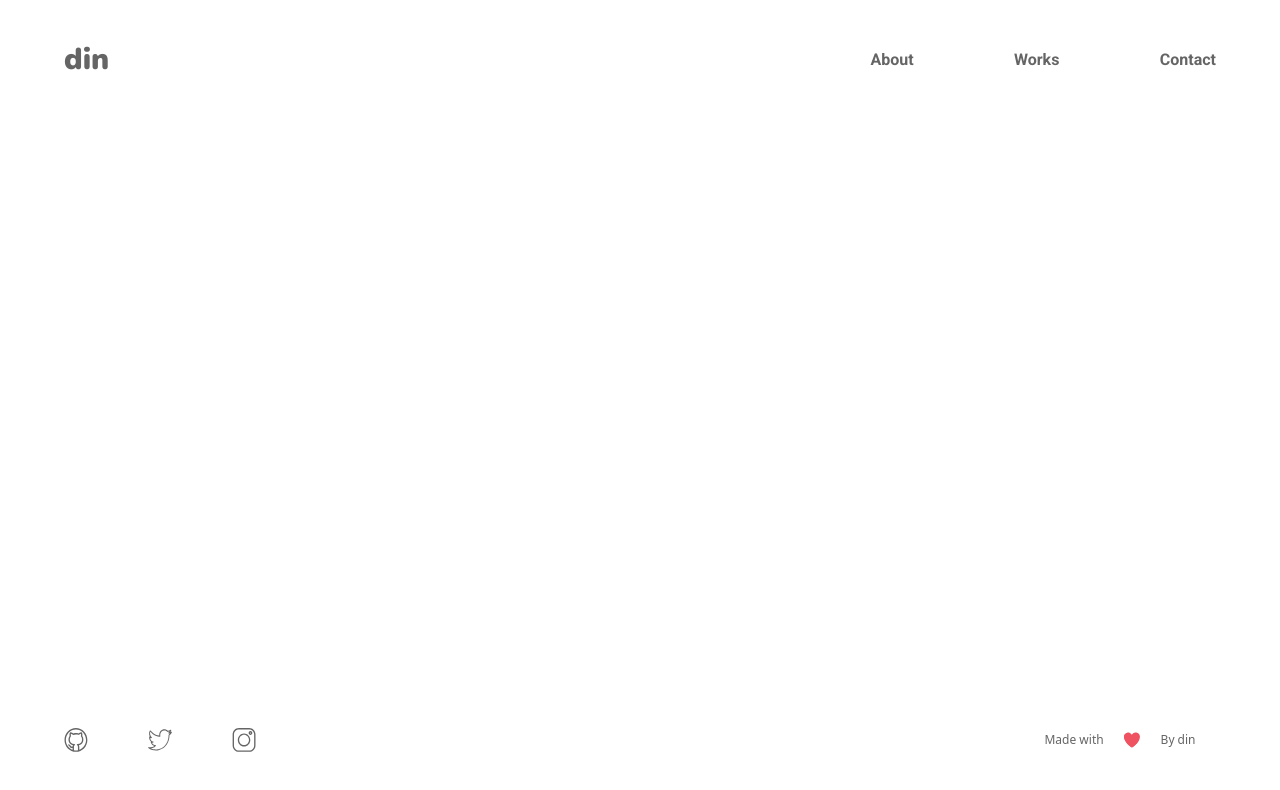
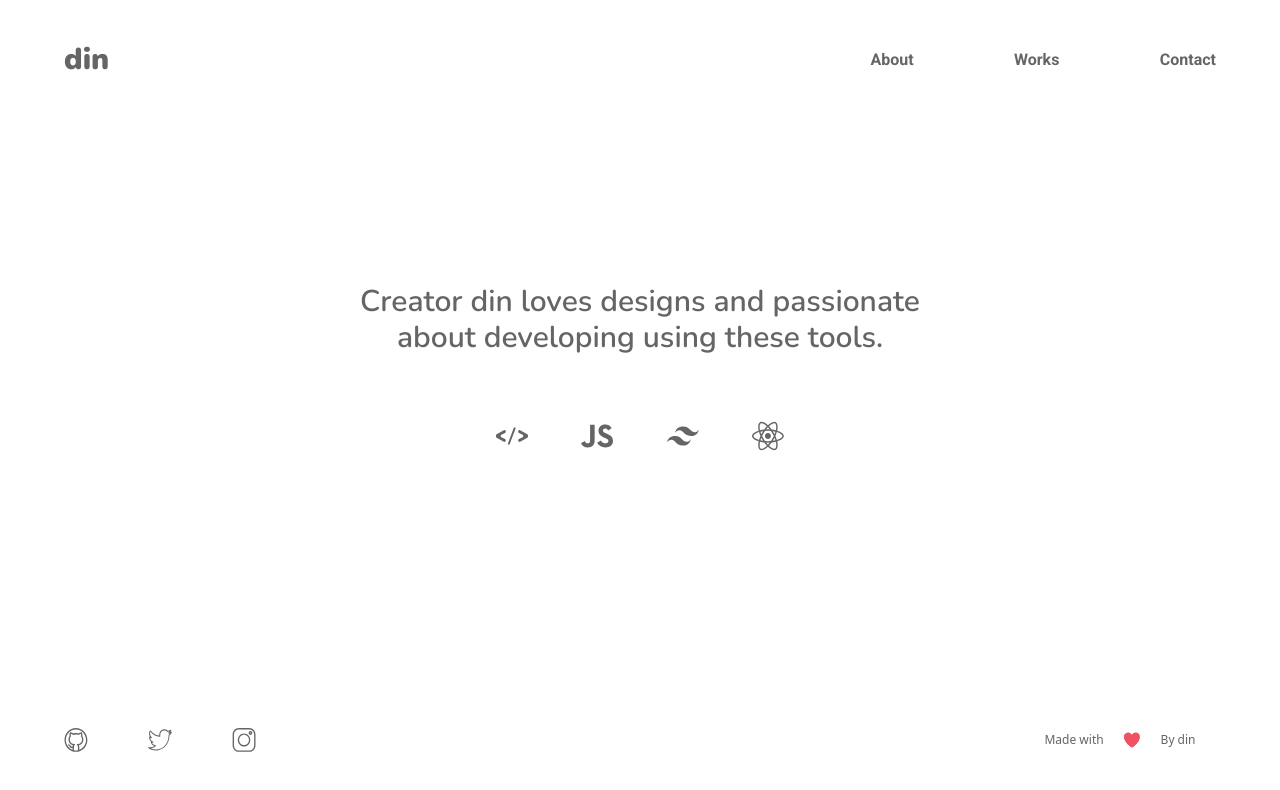
Before and after one commit to dinndev/din, a React (Create React App) app: page / in a window 1280 px wide. Shown: the top 790 px of the page. Built offline with nearby package versions, Linux system fonts and the light colour scheme.

Commit message:
Gh page and react route sync

```diff
--- a/src/App.js
+++ b/src/App.js
@@ -6,7 +6,7 @@ import styled from "styled-components";
 import About from "./Components/About";
 import Works from "./Components/Works";
 import Footer from "./Components/Footer";
-import { BrowserRouter as Router, Link, Route, Switch } from "react-router-dom";
+import { HashRouter as Router, Link, Route, Switch } from "react-router-dom";
 
 export const AppContainer = styled.div`
   margin: 0rem 5% 0rem 5%;
@@ -64,7 +64,7 @@ function App() {
         </Header>
         <Switch>
           <MainContent>
-            <Route exact path="/din" component={About} />
+            <Route exact path="/" component={About} />
             <Route exact path="/Works" component={Works} />
           </MainContent>
         </Switch>
--- a/src/Components/Nav.js
+++ b/src/Components/Nav.js
@@ -23,7 +23,7 @@ function Nav() {
   return (
     <ListContainer className="font-roboto font-bold">
       <List className="">
-        <Link className="hover:text-blue-500 transition-all" to="/din">
+        <Link className="hover:text-blue-500 transition-all" to="/">
           About
         </Link>
       </List>
```
Also changed, not shown: 1 other file (tests, documents, lock files or other folders).
